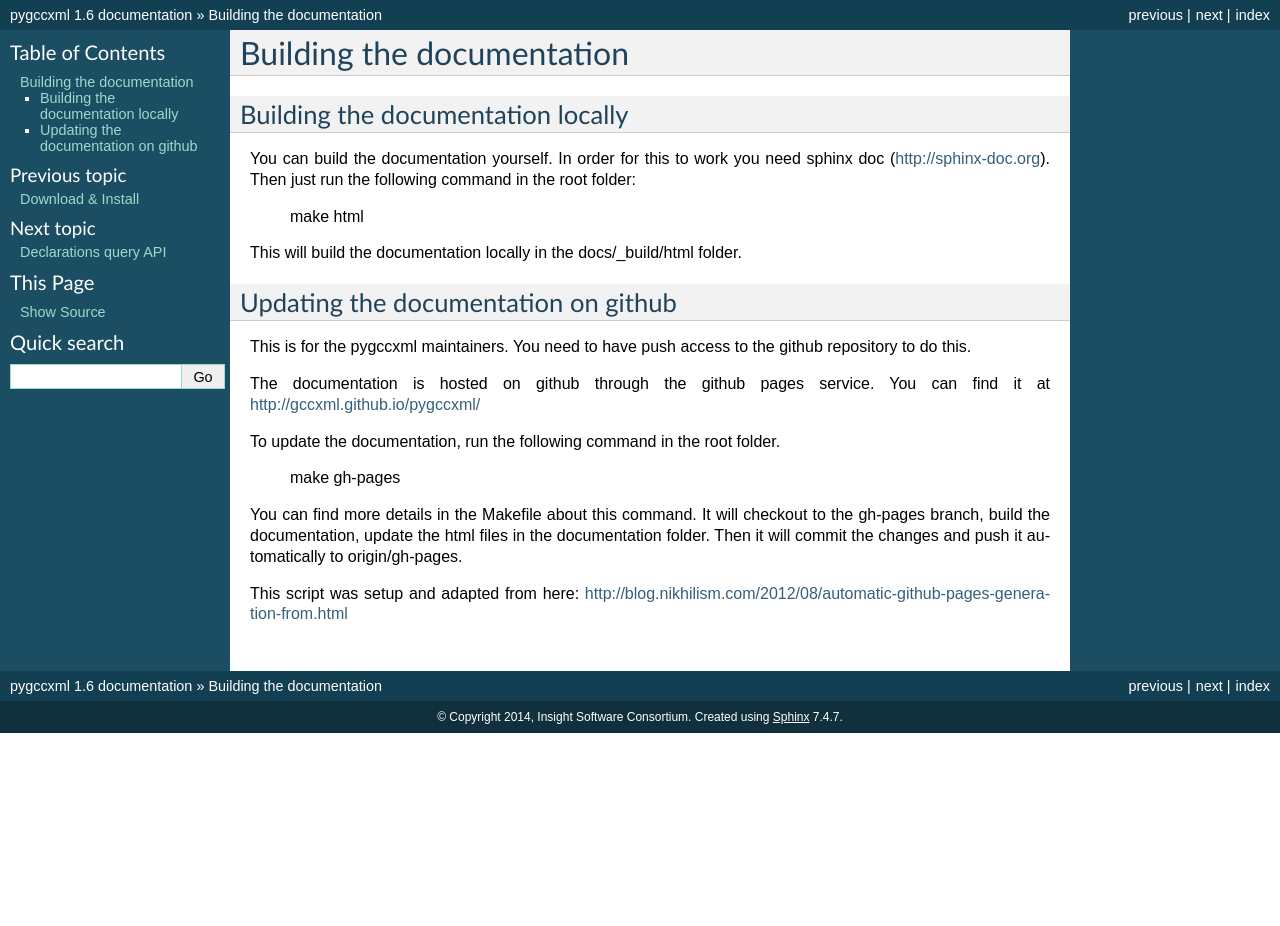
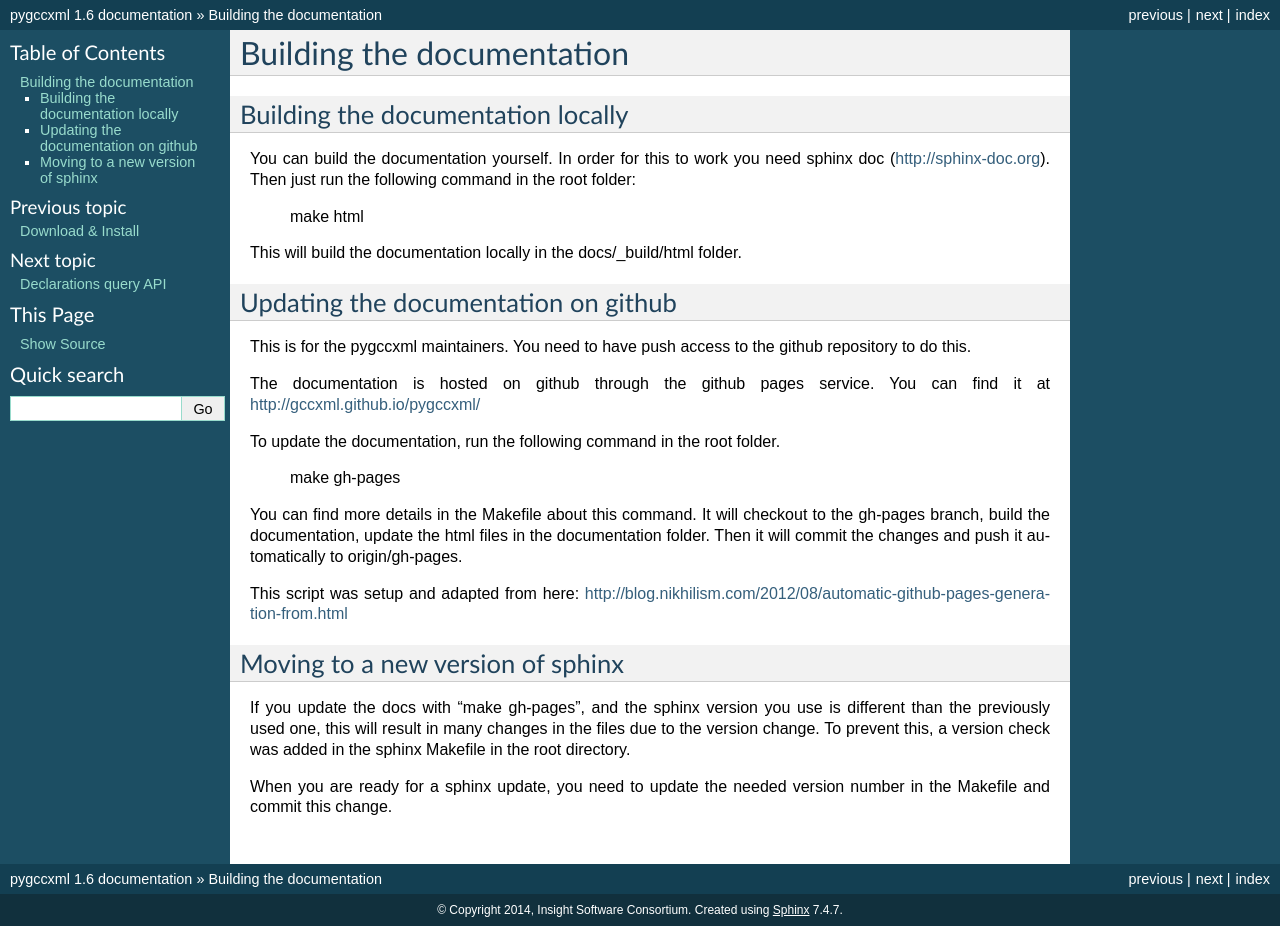
Before and after one commit to CastXML/pygccxml, a Sphinx documentation site: the page built from docs/documentation.rst, in a window 1280 px wide. Built offline with Sphinx 7.4.7, drawn with Linux system fonts in a browser that asks for light colours; before the commit the page ends 900 px from its top, so only the background shows below that.

Commit message:
Make sure sphinx doc 1.2.2 is used for the make gh-pages command
This prevents unwanted file updates when the wrong sphinx doc version
is installed.

```diff
--- a/docs/documentation.rst
+++ b/docs/documentation.rst
@@ -32,3 +32,14 @@ and push it automatically to origin/gh-pages.
 
 This script was setup and adapted from here:
 http://blog.nikhilism.com/2012/08/automatic-github-pages-generation-from.html
+
+Moving to a new version of sphinx
+---------------------------------
+
+If you update the docs with "make gh-pages", and the sphinx version you use
+is different than the previously used one, this will result in many changes
+in the files due to the version change. To prevent this, a version check
+was added in the sphinx Makefile in the root directory.
+
+When you are ready for a sphinx update, you need to update the needed version
+number in the Makefile and commit this change.
```
Also changed, not shown: 1 other file.
